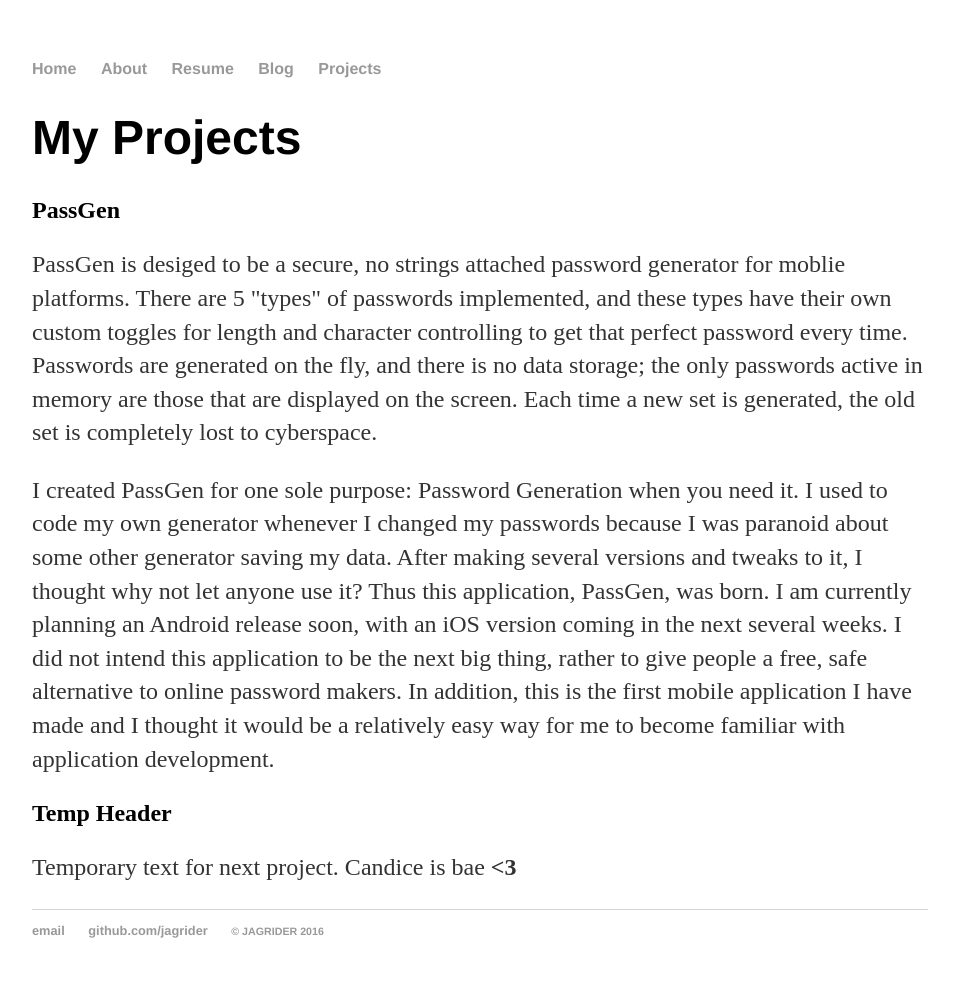
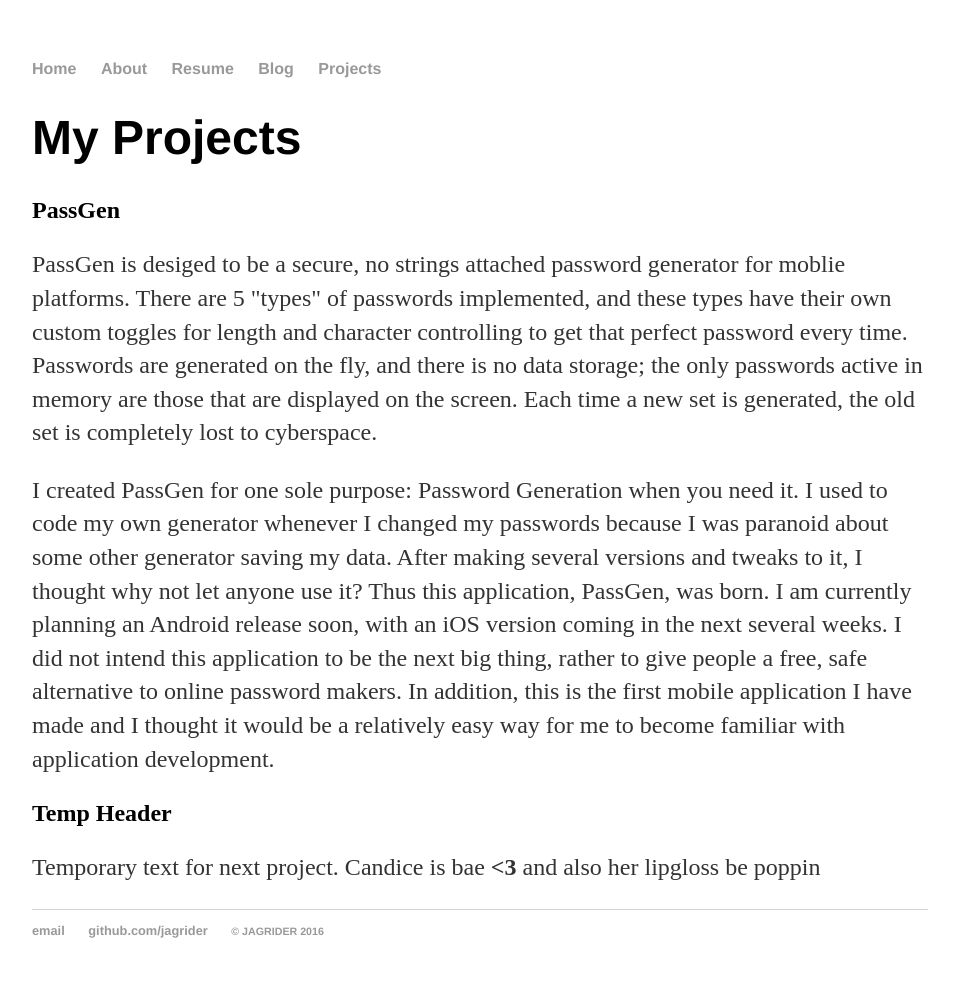
Before and after one commit to jagrider/jagrider.github.io, a Jekyll site: the page built from projects/index.html, in a window 1280 px wide. Shown: the whole page, without its empty margins (160-1119 px from the left). Built offline with Jekyll 4.4.1, drawn with Linux system fonts in a browser that asks for light colours.

Commit message:
updated again

```diff
--- a/projects/index.html
+++ b/projects/index.html
@@ -11,5 +11,5 @@ title: Jonathan Grider's Projects
 	<p>I created PassGen for one sole purpose: Password Generation when you need it. I used to code my own generator whenever I changed my passwords because I was paranoid about some other generator saving my data. After making several versions and tweaks to it, I thought why not let anyone use it? Thus this application, PassGen, was born. I am currently planning an Android release soon, with an iOS version coming in the next several weeks. I did not intend this application to be the next big thing, rather to give people a free, safe alternative to online password makers. In addition, this is the first mobile application I have made and I thought it would be a relatively easy way for me to become familiar with application development.</p>
 
 	<h2>Temp Header</h2>
-	<p>Temporary text for next project. Candice is bae <b><3</b></p>
+	<p>Temporary text for next project. Candice is bae <b><3</b> and also her lipgloss be poppin</p>
 </div>
```
